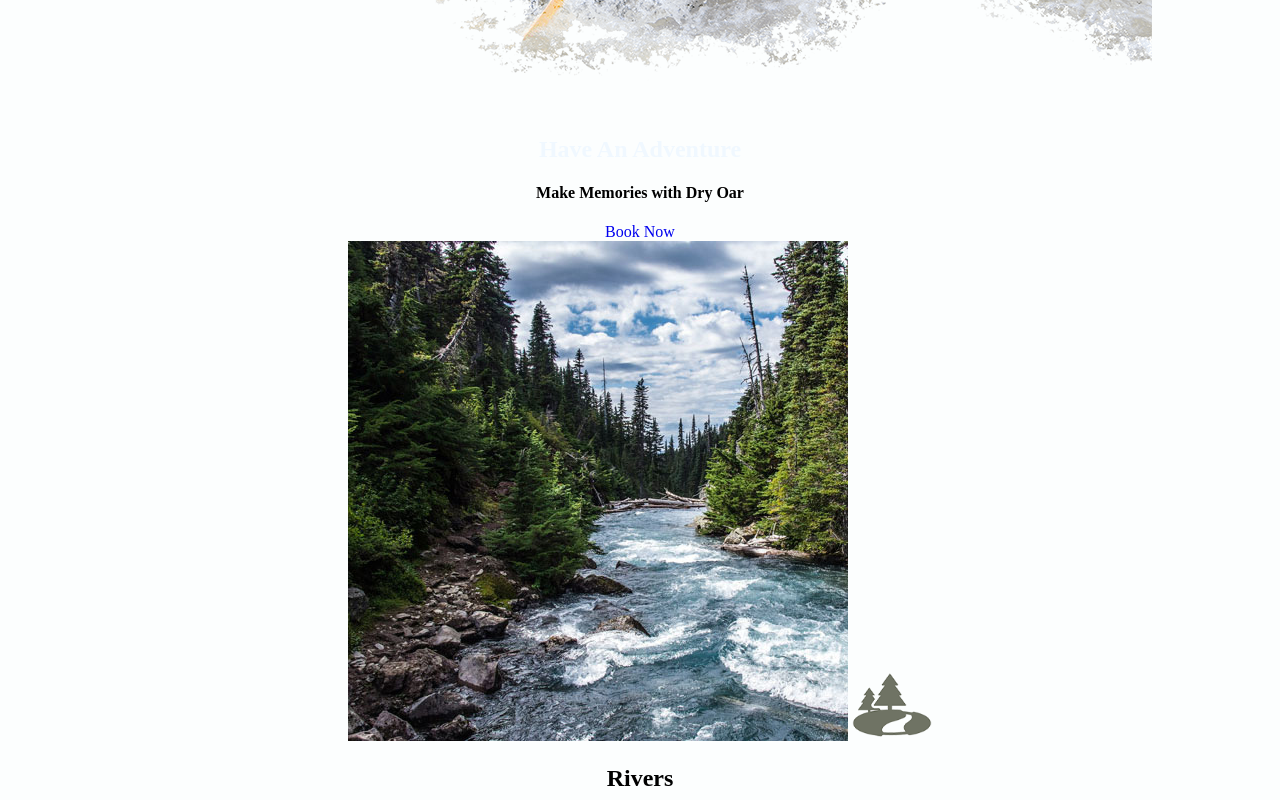
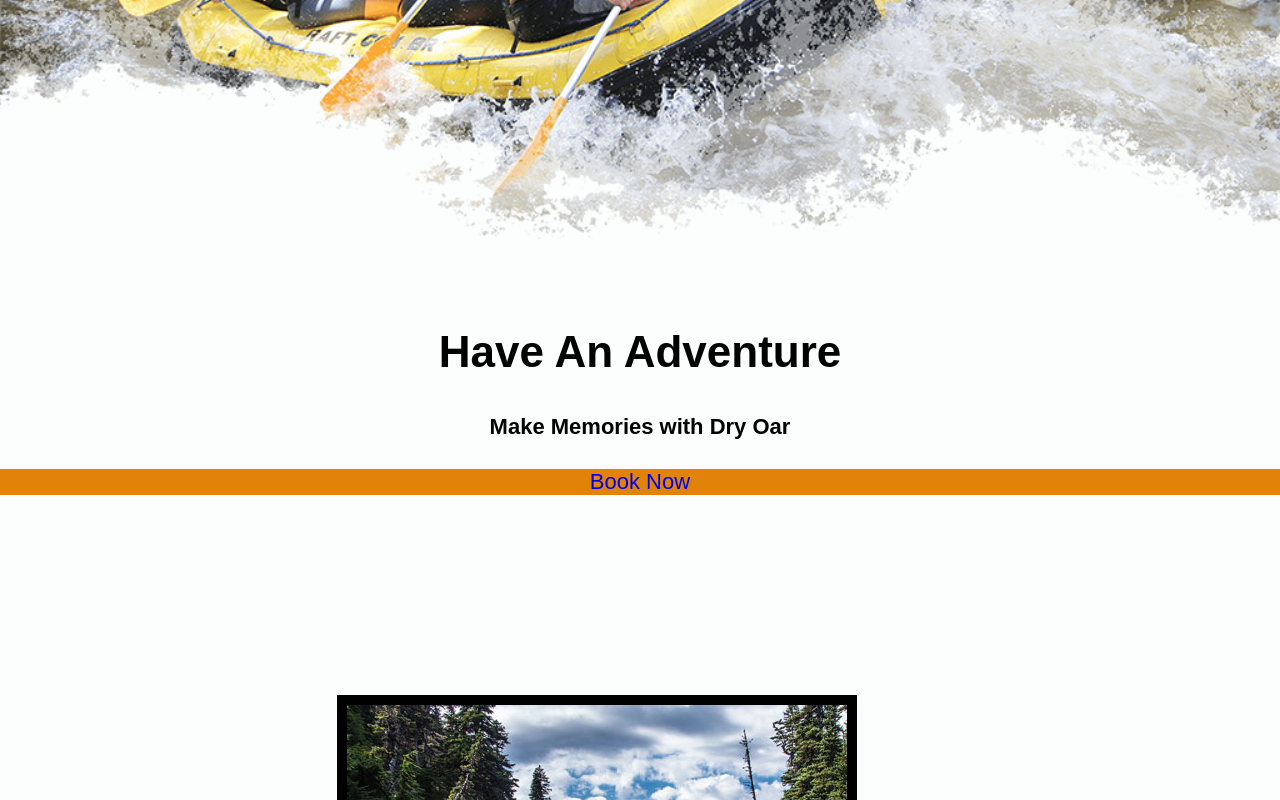
Before and after one commit to HPortilloG/wdd130, a plain HTML site: page wwr/index.html in a window 1280 px wide. Shown: the part 680-1480 px from the top of the page. Drawn offline with Linux system fonts and the light colour scheme.

Commit message:
week_five

```diff
--- a/wwr/styles/site-plan-rafting.css
+++ b/wwr/styles/site-plan-rafting.css
@@ -3,6 +3,7 @@ Any spaces in your font name should be replaced with a +.
 Fonts are separated by a & */
 
 @import url('https://fonts.googleapis.com/css2?family=Fira+Sans:wght@200&family=Source+Sans+Pro:wght@200;300&display=swap');
+
 
 
 :root {
--- a/wwr/styles/styles.css
+++ b/wwr/styles/styles.css
@@ -1,31 +1,54 @@
 #content{
 	margin: 0 auto;
-    text-align: center;
-
 	max-width: 1600px;
 	}
 nav a{
     text-align: center;
     color:#2a9d8f;
     text-decoration: none;
+    padding: 35px;
 }
 nav a:hover{
     color: aliceblue;
 }
-#herso-msg h1, #hero-msg h4 {
+#hero-msg h1, #hero-msg h4 {
     text-align: center;
+    color: black;
+
+}
+#hero-img{
+    width: 100%;
+
+}
+
+
+
+#background {
+    height: 725px;
+    }
+
+#logo_link{
+    padding-top: 5px;
 }
 .logo{
     width: 80px;
 }
 .icon{
     width: 80px;
+    padding-top: 10px;
 }
+
 .home-title{
-    color: aliceblue;
+    font-size: 2em;
+    color: orangered;
+
 }
 .book, .join{
     text-decoration: none;
+    padding: 15px 30px;
+    margin-top: 50px;
+    border-radius: 5px;
+
 }
 .book:hover, .join:hover{
     color: aliceblue;
@@ -37,13 +60,22 @@ nav a:hover{
 main section {
     text-align: center;
 }
+main section img {
+    box-sizing: border-box;
+}
 #backgound {
     height: 725px;
     background-color: blue;
 }
+
 body{
+font-family: Arial, Helvetica, sans-serif;
+font-size: 22px;
 background-color: rgb(252, 254, 254);
+margin: 0;
+padding: 0;
 }
+
 header{
 background-color:#264653;
 }
@@ -53,18 +85,27 @@ nav a:hover, .join:hover{
 }
 .msg{
     background-color:#2a9d8f;
+    line-height: 1.5em;
 
 }
+h2{
+   margin:  0;
+}
 .msg h2{
+    font-family:Arial, Helvetica, sans-serif;
+    font-size: 2em;
     color: black;
 }
 .msg p {
     color: black;
+    padding-top: 15px;
 }
 
 footer{
     background-color:#264653;
     color: #2a9d8f;
+    padding: 25px 50px;
+    margin: 200px;
 
 }
 footer a {
@@ -78,4 +119,17 @@ footer p{
 footer a:hover{
     color: aliceblue;
     text-decoration:underline;
+
 }
+footer .social img{
+    padding-top: 15px;
+}
+.button-box {
+    background-color: #e18308;
+    }
+.rivers-card, .camping-card, .rapids-card{
+    margin: 200px 0;
+}
+.card-img{
+    border: 10px solid black;
+}
```
